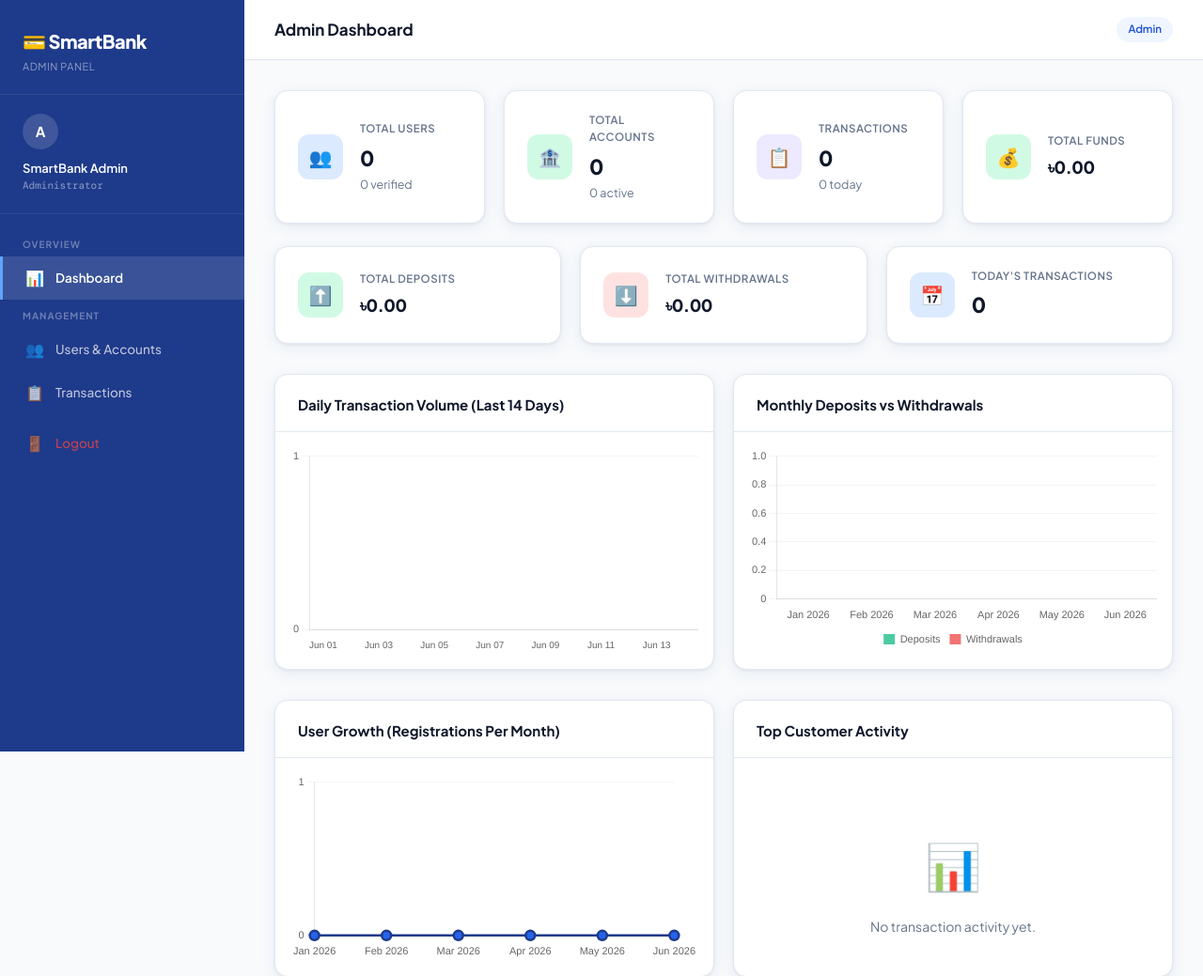
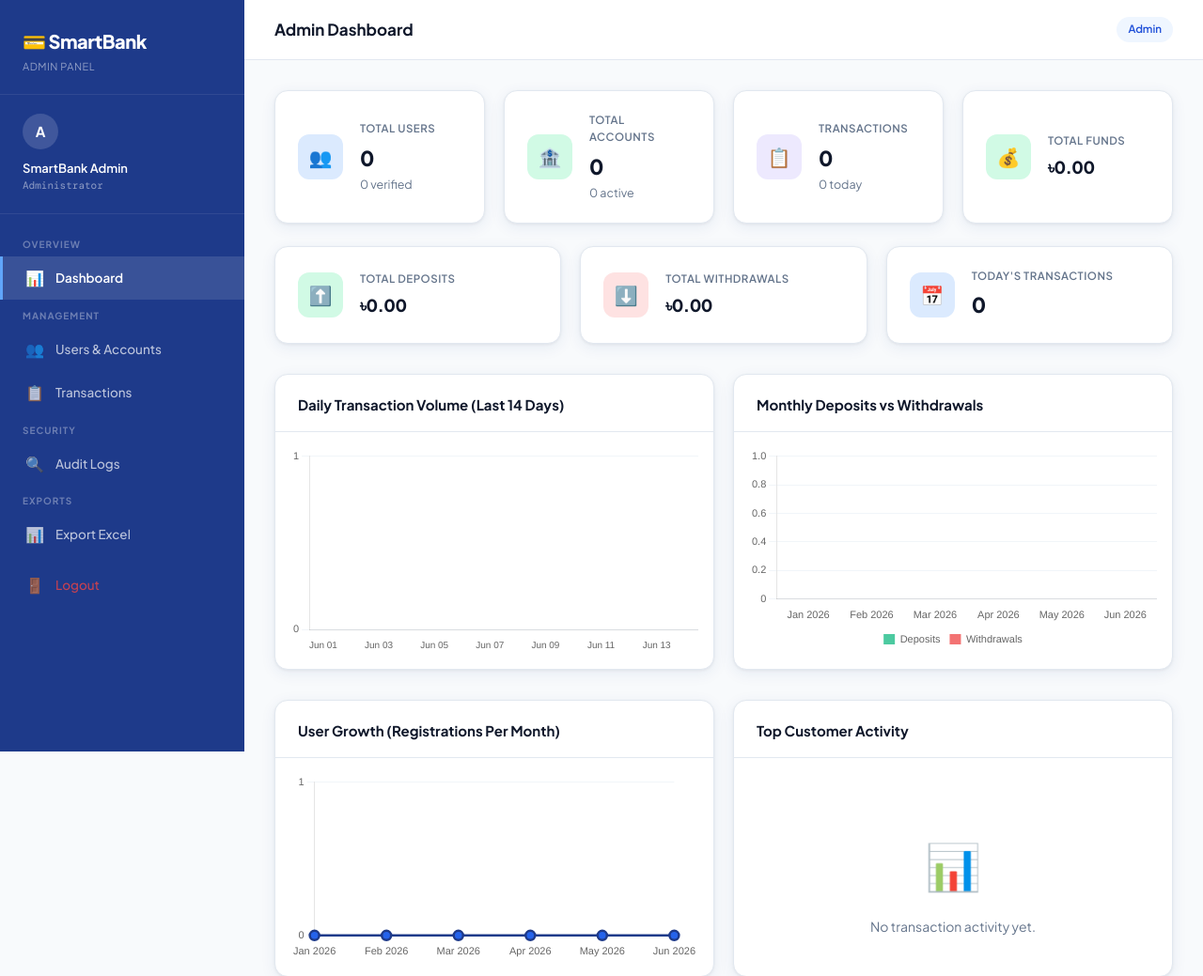
Before and after one commit to SoulReapeer/smartbank, a Flask app: page /admin/ in a window 1280 px wide. Shown: the top 1039 px of the page at 94% size. Run offline with Flask 3, Linux system fonts and the light colour scheme; a user stored in the database is signed in.

Commit message:
Refactor admin layout HTML for consistency

```diff
--- a/backend/templates/admin/layout.html
+++ b/backend/templates/admin/layout.html
@@ -1,6 +1,5 @@
 {% extends 'base.html' %}
 {% block body %}
-<!-- Admin Sidebar -->
 <aside class="sidebar">
   <div class="sidebar-brand">
     <div class="brand-name">💳 SmartBank</div>
@@ -13,22 +12,29 @@
   </div>
   <nav class="sidebar-nav">
     <div class="nav-section-label">Overview</div>
-    <a href="{{ url_for('admin.index') }}" class="{% if request.endpoint == 'admin.index' %}active{% endif %}">
+    <a href="{{ url_for('admin.index') }}" class="{% if request.endpoint=='admin.index' %}active{% endif %}">
       <span class="nav-icon">📊</span> Dashboard
     </a>
     <div class="nav-section-label">Management</div>
-    <a href="{{ url_for('admin.users') }}" class="{% if request.endpoint == 'admin.users' %}active{% endif %}">
-      <span class="nav-icon">👥</span> Users & Accounts
+    <a href="{{ url_for('admin.users') }}" class="{% if request.endpoint=='admin.users' %}active{% endif %}">
+      <span class="nav-icon">👥</span> Users &amp; Accounts
     </a>
-    <a href="{{ url_for('admin.transactions') }}" class="{% if request.endpoint == 'admin.transactions' %}active{% endif %}">
+    <a href="{{ url_for('admin.transactions') }}" class="{% if request.endpoint=='admin.transactions' %}active{% endif %}">
       <span class="nav-icon">📋</span> Transactions
+    </a>
+    <div class="nav-section-label">Security</div>
+    <a href="{{ url_for('admin.audit_logs') }}" class="{% if request.endpoint=='admin.audit_logs' %}active{% endif %}">
+      <span class="nav-icon">🔍</span> Audit Logs
+    </a>
+    <div class="nav-section-label">Exports</div>
+    <a href="{{ url_for('admin.export_excel') }}">
+      <span class="nav-icon">📊</span> Export Excel
     </a>
     <a href="{{ url_for('auth.logout') }}" class="logout-link">
       <span class="nav-icon">🚪</span> Logout
     </a>
   </nav>
 </aside>
-
 <div class="main-wrap">
   <div class="topbar">
     <div class="topbar-title">{% block page_title %}Admin{% endblock %}</div>
```
